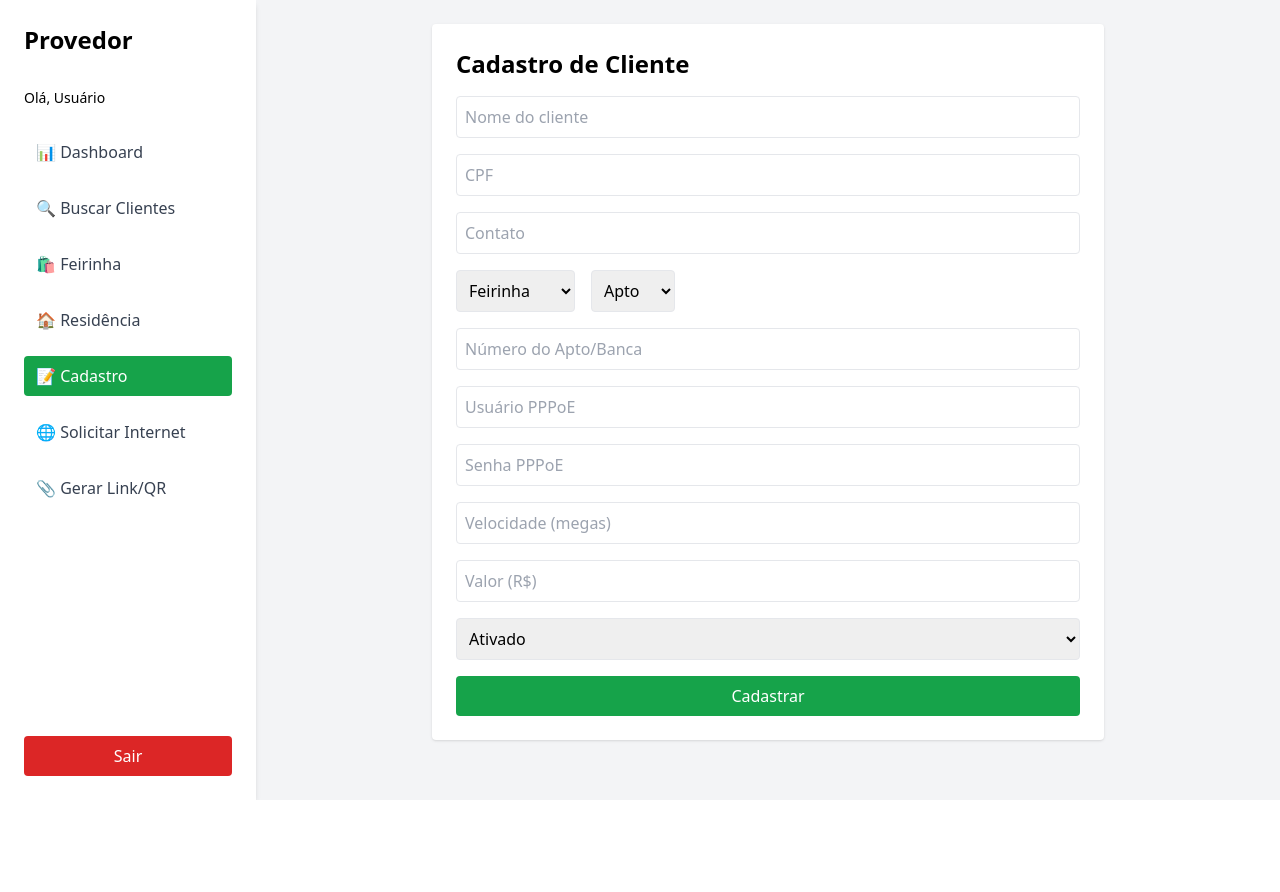
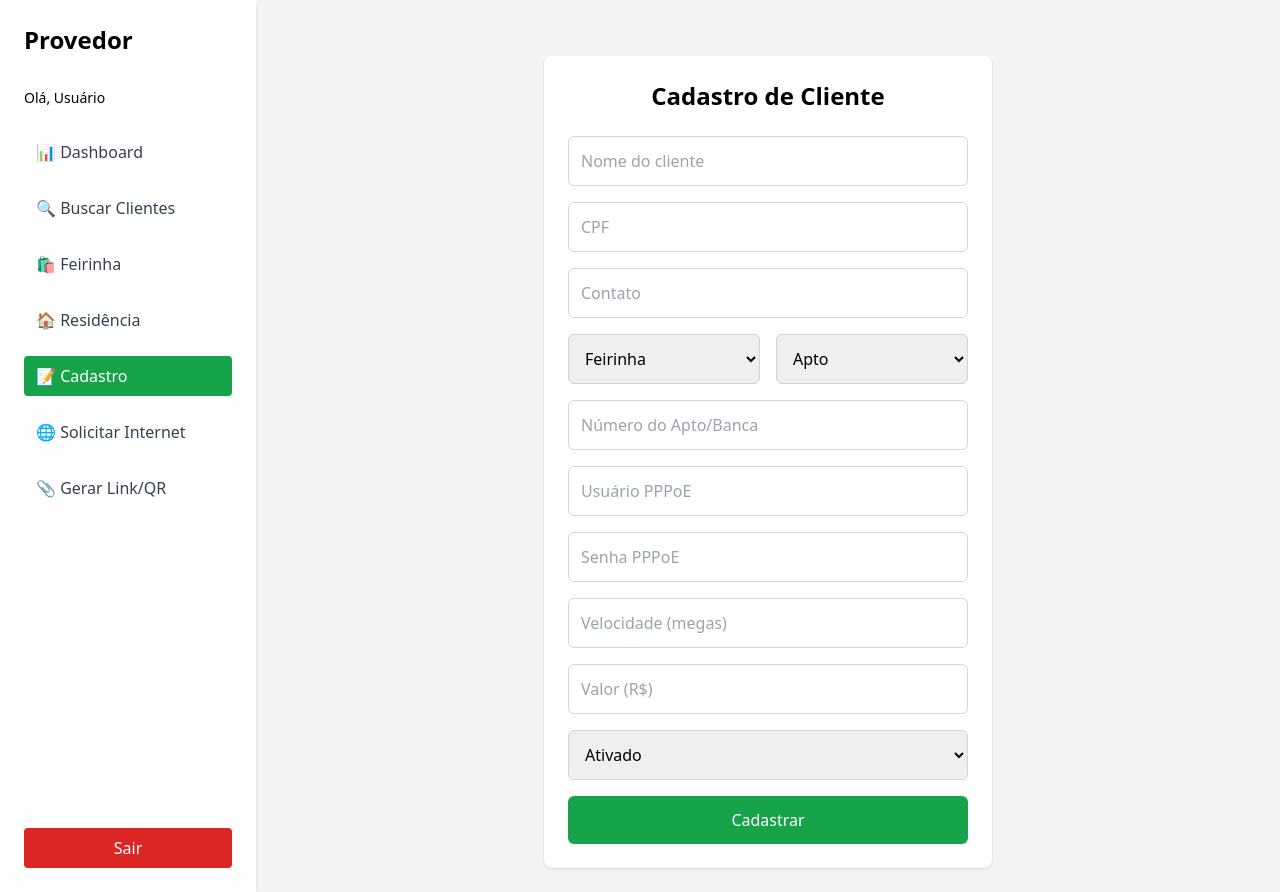
Before and after one commit to armandors1/armandors1-1, a React (Vite) app: page /cadastro in a window 1280 px wide. Before the commit the page ends 800 px from the top, so only its background shows below. Built offline with nearby package versions, Linux system fonts and the light colour scheme; no server answers; sample sign-in values are in the browser's storage.

Commit message:
cadastro

```diff
--- a/src/pages/Cadastro.jsx
+++ b/src/pages/Cadastro.jsx
@@ -39,37 +39,47 @@ export default function Cadastro() {
     }
 
     return (
-        <div className="max-w-2xl mx-auto p-6 bg-white shadow rounded">
-            <h1 className="text-2xl font-bold mb-4">Cadastro de Cliente</h1>
-            <form onSubmit={handleSubmit} className="grid gap-4">
+        <div className="max-w-md mx-auto p-4 sm:p-6 bg-white shadow rounded-lg mt-8">
+            <h1 className="text-2xl font-bold mb-6 text-center">Cadastro de Cliente</h1>
+            <form onSubmit={handleSubmit} className="grid gap-y-4">
                 <input
                     name="nome"
                     value={form.nome}
                     onChange={handleChange}
                     placeholder="Nome do cliente"
                     required
-                    className="border p-2 rounded"
+                    className="border border-gray-300 p-3 rounded-md focus:outline-none focus:ring-2 focus:ring-blue-500"
                 />
                 <input
                     name="cpf"
                     value={form.cpf}
                     onChange={handleChange}
                     placeholder="CPF" maxLength="14"
-                    className="border p-2 rounded"
+                    className="border border-gray-300 p-3 rounded-md focus:outline-none focus:ring-2 focus:ring-blue-500"
                 />
                 <input
                     name="contato"
                     value={form.contato}
                     onChange={handleChange}
                     placeholder="Contato"
-                    className="border p-2 rounded"
+                    className="border border-gray-300 p-3 rounded-md focus:outline-none focus:ring-2 focus:ring-blue-500"
                 />
-                <div className="flex gap-4">
-                    <select name="local" value={form.local} onChange={handleChange} className="border p-2 rounded">
+                <div className="grid grid-cols-1 sm:grid-cols-2 gap-4">
+                    <select
+                        name="local"
+                        value={form.local}
+                        onChange={handleChange}
+                        className="border border-gray-300 p-3 rounded-md focus:outline-none focus:ring-2 focus:ring-blue-500"
+                    >
                         <option value="feirinha">Feirinha</option>
                         <option value="residencia">Residência</option>
                     </select>
-                    <select name="tipo" value={form.tipo} onChange={handleChange} className="border p-2 rounded">
+                    <select
+                        name="tipo"
+                        value={form.tipo}
+                        onChange={handleChange}
+                        className="border border-gray-300 p-3 rounded-md focus:outline-none focus:ring-2 focus:ring-blue-500"
+                    >
                         <option value="apto">Apto</option>
                         <option value="banca">Banca</option>
                     </select>
@@ -79,21 +89,21 @@ export default function Cadastro() {
                     value={form.numero}
                     onChange={handleChange}
                     placeholder="Número do Apto/Banca"
-                    className="border p-2 rounded"
+                    className="border border-gray-300 p-3 rounded-md focus:outline-none focus:ring-2 focus:ring-blue-500"
                 />
                 <input
                     name="pppoe"
                     value={form.pppoe}
                     onChange={handleChange}
                     placeholder="Usuário PPPoE"
-                    className="border p-2 rounded"
+                    className="border border-gray-300 p-3 rounded-md focus:outline-none focus:ring-2 focus:ring-blue-500"
                 />
                 <input
                     name="senha"
                     value={form.senha}
                     onChange={handleChange}
                     placeholder="Senha PPPoE"
-                    className="border p-2 rounded"
+                    className="border border-gray-300 p-3 rounded-md focus:outline-none focus:ring-2 focus:ring-blue-500"
                 />
                 <input
                     type="number"
@@ -101,23 +111,28 @@ export default function Cadastro() {
                     value={form.velocidade}
                     onChange={handleChange}
                     placeholder="Velocidade (megas)"
-                    className="border p-2 rounded"
+                    className="border border-gray-300 p-3 rounded-md focus:outline-none focus:ring-2 focus:ring-blue-500"
                 />
                 <input
                     name="valor"
                     value={form.valor}
                     onChange={handleChange}
                     placeholder="Valor (R$)"
-                    className="border p-2 rounded"
+                    className="border border-gray-300 p-3 rounded-md focus:outline-none focus:ring-2 focus:ring-blue-500"
                 />
-                <select name="status" value={form.status} onChange={handleChange} className="border p-2 rounded">
+                <select
+                    name="status"
+                    value={form.status}
+                    onChange={handleChange}
+                    className="border border-gray-300 p-3 rounded-md focus:outline-none focus:ring-2 focus:ring-blue-500"
+                >
                     <option value="ativado">Ativado</option>
                     <option value="desativado">Desativado</option>
                 </select>
 
                 <button
                     type="submit"
-                    className="bg-green-600 text-white py-2 rounded hover:bg-green-700"
+                    className="bg-green-600 text-white py-3 rounded-md hover:bg-green-700 focus:outline-none focus:ring-2 focus:ring-green-500 focus:ring-offset-2"
                 >
                     Cadastrar
                 </button>
```
